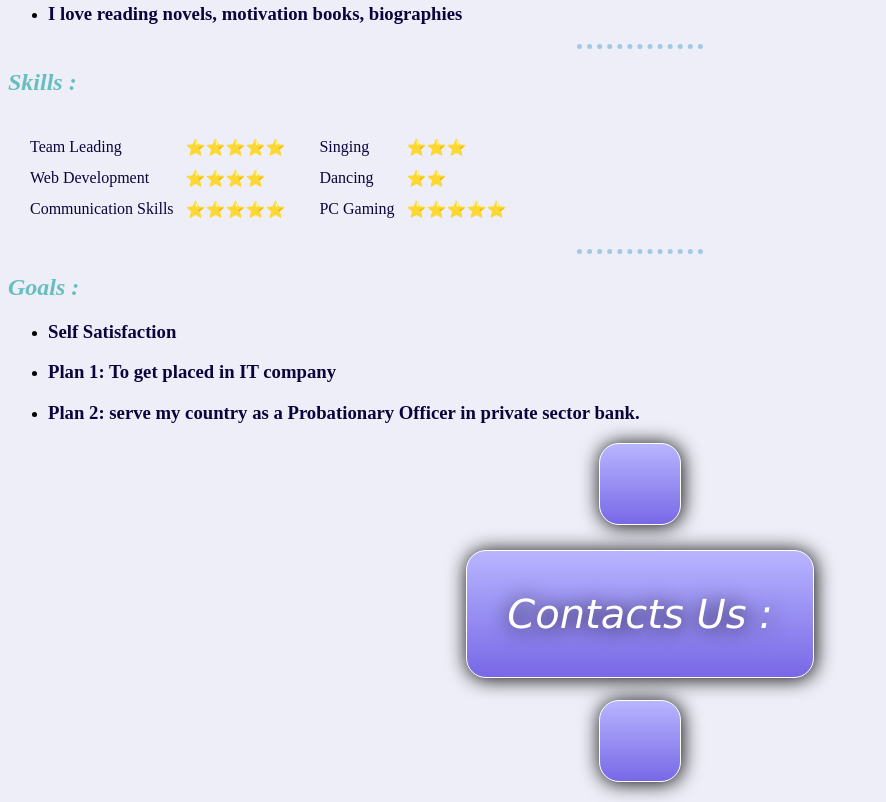
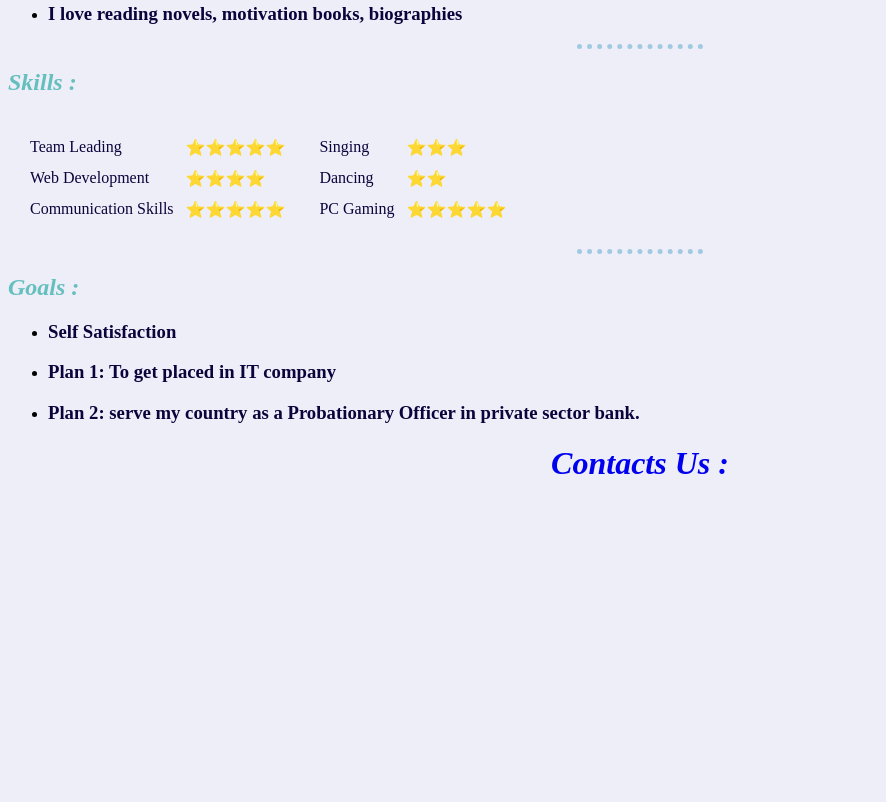
Before and after one commit to hemu246/my-first-website, a plain HTML site: page index.html in a window 1280 px wide. Shown: the part 1012-1814 px from the top of the page, without its empty margins (0-886 px from the left). After the commit the page ends 1516 px from the top, so only its background shows below. Drawn offline with Linux system fonts and the light colour scheme.

Commit message:
Update style.css

```diff
--- a/css/style.css
+++ b/css/style.css
@@ -54,29 +54,3 @@ top: 32px; }
             background-size: 100px ;
             width: 150px;
             height:150px; }
-
-.button {
-    background: #B8B5FF;
-    background-image: -webkit-linear-gradient(top, #B8B5FF, #7868E6);
-    background-image: -moz-linear-gradient(top, #B8B5FF, #7868E6);
-    background-image: -ms-linear-gradient(top, #B8B5FF, #7868E6);
-    background-image: -o-linear-gradient(top, #B8B5FF, #7868E6);
-    background-image: -webkit-gradient(to bottom, #B8B5FF, #7868E6);
-    -webkit-border-radius: 20px;
-    -moz-border-radius: 20px;
-    border-radius: 20px;
-    color: #FFFFFF;
-    font-family: Verdana;
-    font-size: 40px;
-    font-weight: 100;
-    padding: 40px;
-    -webkit-box-shadow: 1px 1px 20px 0 #000000;
-    -moz-box-shadow: 1px 1px 20px 0 #000000;
-    box-shadow: 1px 1px 20px 0 #000000;
-    text-shadow: 1px 1px 20px #000000;
-    border: solid #FFFFFF 1px;
-    text-decoration: none;
-    display: inline-block;
-    cursor: pointer;
-    text-align: center;
- }
```
